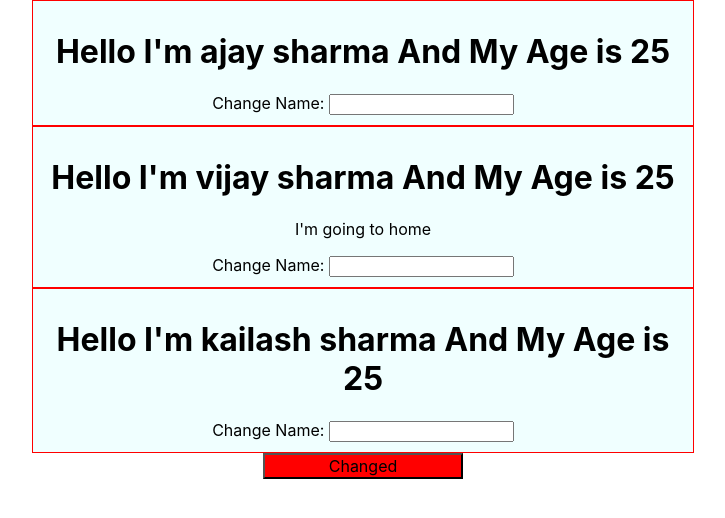
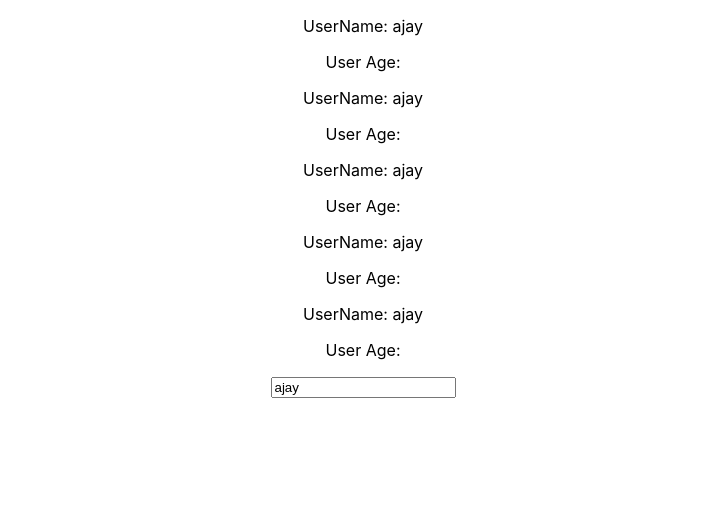
Before and after one commit to ajaysharma91/my-app, a React (Create React App) app: page / in a window 1280 px wide. Shown: the top 518 px of the page, without its empty margins (277-1002 px from the left). Built offline with nearby package versions, Linux system fonts and the light colour scheme.

Commit message:
adding file & changes

```diff
--- a/src/App.js
+++ b/src/App.js
@@ -2,49 +2,36 @@ import React from 'react';
 //import {useState} from 'react';
 import './App.css';
 import Person from './Person';
+import OutputData from './OutputData';
+import InputData from './InputData';
 
 class App extends React.Component {
-  state= {
-    persons :[
-      {name:"ajay sharma", age:25},
-      {name:"vijay sharma", age:25},
-      {name:"kailash sharma", age:25}
-    ]
+  constructor(props){
+    super(props);
+    this.state = {
+      userName:"ajay"
+      //this.handleNameAndAgeChange = this.handleNameAndAgeChange.bind();
+    }
   }
 
-   handleStateChange = ()=>{
-    console.log("changed");
-    this.setState({
-      persons :[
-      {name:"ravbi sharma", age:25},
-      {name:"vijay devedas", age:35},
-      {name:"kailash sharma", age:25}
-    ]
-  })
+
+   handleNameAndAgeChange = (event)=>{
+   this.setState({userName: event.target.value});
   }
 
-   nameChangeHandler = (event)=>{
-    this.setState({
-      persons :[
-      {name:"ravbi sharma", age:25},
-      {name:"vijay devedas", age:35},
-      {name:event.target.value, age:25}
-    ]
-  })
-  }
+
   render(){
-    const style={
-      backgroundColor:"red",
-      width:'200px',
-      font:'inherit'
-    }
+
   return (
 
     <div className="App">
-     <Person name={this.state.persons[0].name} age={this.state.persons[0].age}/>
-     <Person name={this.state.persons[1].name} age={this.state.persons[1].age}> I'm going to home </Person>
-     <Person name={this.state.persons[2].name} age={this.state.persons[2].age} changed={this.nameChangeHandler}/>
-     <button style={style} onClick={this.handleStateChange}>Changed</button>
+    <OutputData name={this.state.userName} />
+    <OutputData name={this.state.userName} />
+    <OutputData name={this.state.userName}/>
+    <OutputData name={this.state.userName} />
+    <OutputData name={this.state.userName} />
+    <InputData changed={this.handleNameAndAgeChange} currentName={this.state.userName} />
+
     </div>
   );
   }
--- a/src/InputData.js
+++ b/src/InputData.js
@@ -1,12 +1,8 @@
 import React from 'react';
 
 const IutputData = (props)=>{
-    return(
-        <div className="IutputData">
-           Enter Name: <input type="text"/>
-           Enter Age: <input type="text"/>
-        </div>
-    );
+    return  <input type="text" onChange={props.changed} value={props.currentName}/>
+
 }
 
-export default OutputData;
+export default IutputData;
```
